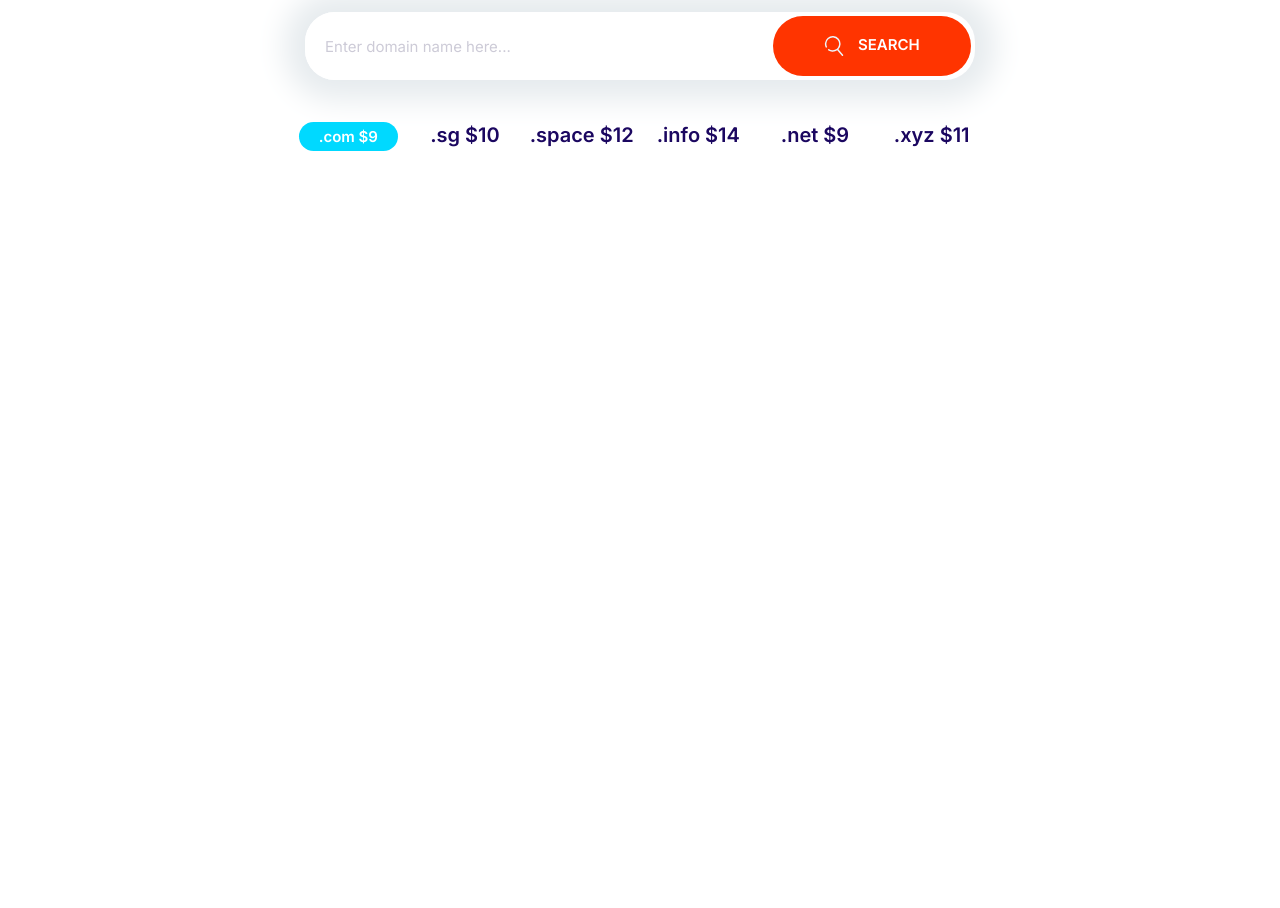
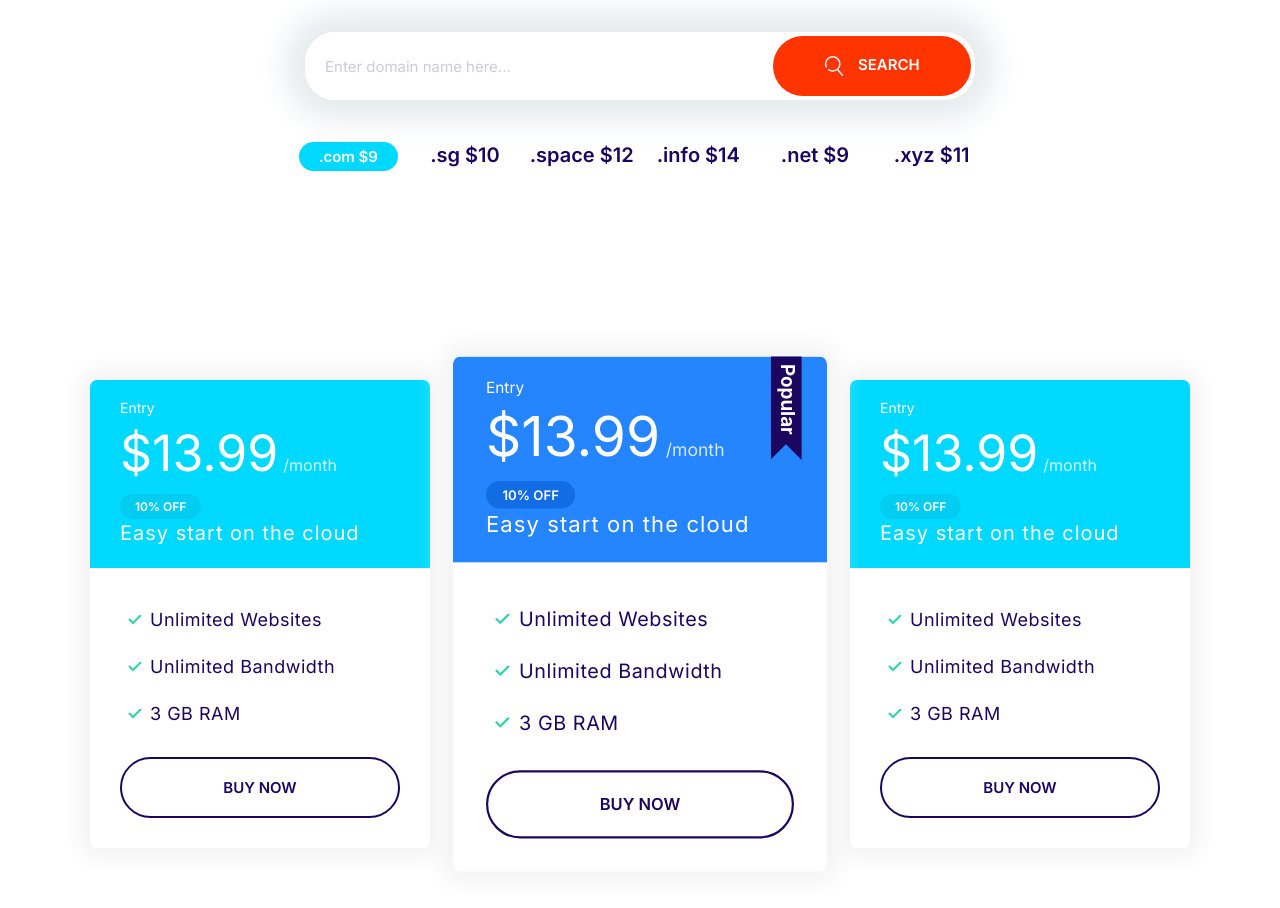
Before and after one commit to johnboris0414/landing-Page, a plain HTML site: page index.html in a window 1280 px wide. Shown: the part 985-1893 px from the top of the page. Before the commit the page ends 1285 px from the top, so only its background shows below. Drawn offline with Linux system fonts and the light colour scheme.

Commit message:
Add plans section to index, adjust responsivness.

```diff
--- a/css/styles.css
+++ b/css/styles.css
@@ -389,10 +389,6 @@ a {
   letter-spacing: 0.5px;
 }
 
-.plan--popular {
-  transform: scale(1.1);
-}
-
 .plan--popular .card__header {
   position: relative;
 }
@@ -412,6 +408,12 @@ a {
 
 .plan--popular:hover {
   transform: scale(1.15);
+}
+
+@media screen and (min-width: 768px) {
+  .plan--popular {
+    transform: scale(1.1);
+  }
 }
 
 @media screen and (min-width: 1024px) {
@@ -709,6 +711,10 @@ a {
 }
 
 @media screen and (min-width: 768px) {
+  .nav {
+    padding-bottom: 3rem;
+  }
+
   .nav__list {
     font-size: 1.6rem;
   }
--- a/index.html
+++ b/index.html
@@ -90,6 +90,73 @@
       </ul>
     </section>
 
+    <!-- Plans Sections -->
+    <section class="block container block-plans">
+      <div class="grid grid--cols-3">
+        <div class="plan">
+          <div class="card card--secondary">
+            <header class="card__header">
+              <h3 class="plan__name">Entry</h3>
+              <span class="plan__price">$13.99</span>
+              <span class="plan__billing-cycle">/month</span>
+              <span class="badge badge--secondary badge--small">10% OFF</span>
+              <span class="plan__description">Easy start on the cloud</span>
+            </header>
+            <div class="card__body">
+              <ul class="list list--tick">
+                <li class="list__item">Unlimited Websites</li>
+                <li class="list__item">Unlimited Bandwidth</li>
+                <li class="list__item">3 GB RAM</li>
+              </ul>
+              <button class="btn btn--outline btn--block">Buy Now</button>
+            </div>
+          </div>
+        </div>
+
+        <div class="plan plan--popular">
+          <div class="card card--primary">
+            <header class="card__header">
+              <h3 class="plan__name">Entry</h3>
+              <span class="plan__price">$13.99</span>
+              <span class="plan__billing-cycle">/month</span>
+              <span class="badge badge--primary card--primary badge--small"
+                >10% OFF</span
+              >
+              <span class="plan__description">Easy start on the cloud</span>
+            </header>
+            <div class="card__body">
+              <ul class="list list--tick">
+                <li class="list__item">Unlimited Websites</li>
+                <li class="list__item">Unlimited Bandwidth</li>
+                <li class="list__item">3 GB RAM</li>
+              </ul>
+              <button class="btn btn--outline btn--block">Buy Now</button>
+            </div>
+          </div>
+        </div>
+
+        <div class="plan">
+          <div class="card card--secondary">
+            <header class="card__header">
+              <h3 class="plan__name">Entry</h3>
+              <span class="plan__price">$13.99</span>
+              <span class="plan__billing-cycle">/month</span>
+              <span class="badge badge--secondary badge--small">10% OFF</span>
+              <span class="plan__description">Easy start on the cloud</span>
+            </header>
+            <div class="card__body">
+              <ul class="list list--tick">
+                <li class="list__item">Unlimited Websites</li>
+                <li class="list__item">Unlimited Bandwidth</li>
+                <li class="list__item">3 GB RAM</li>
+              </ul>
+              <button class="btn btn--outline btn--block">Buy Now</button>
+            </div>
+          </div>
+        </div>
+      </div>
+    </section>
+
     <script src="js/main.js"></script>
   </body>
 </html>
```
